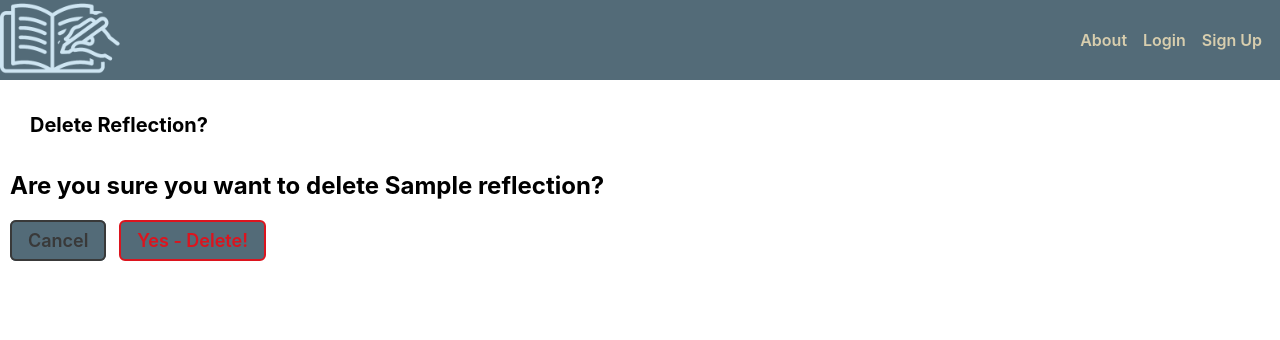
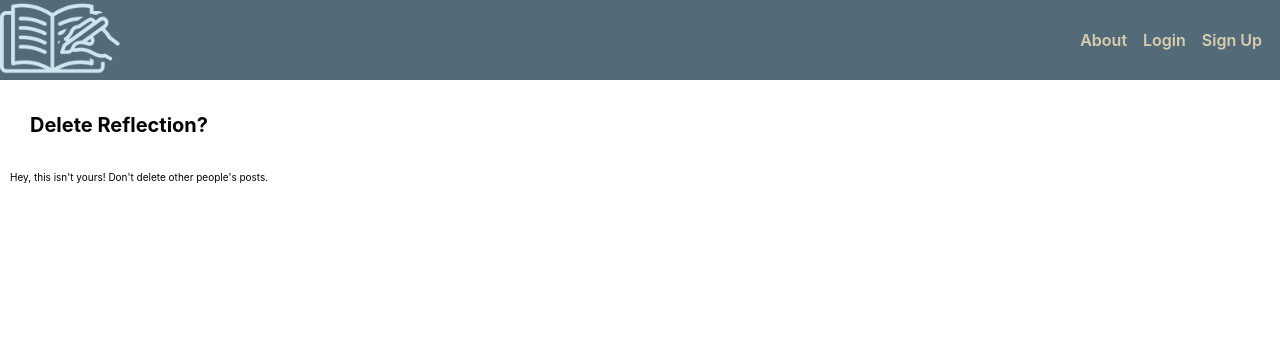
Before and after one commit to sara-searson/life-ledger, a Django app: template main_app/templates/main_app/reflection_confirm_delete.html in a window 1280 px wide. Shown: the top 340 px of the page. Run offline with Django 5.2, Linux system fonts and the light colour scheme; the template is opened without the code that fills it: most values are stand-ins (such as "Sample title", 1, 10 or a date in 2020); data that the repository does not hold is empty.

Commit message:
protected more typed urls

```diff
--- a/main_app/templates/main_app/reflection_confirm_delete.html
+++ b/main_app/templates/main_app/reflection_confirm_delete.html
@@ -5,13 +5,19 @@
 <div class="page-header">
   <h1>Delete Reflection?</h1>
 </div>
+{% if reflection.user == request.user %}
+  <h2>Are you sure you want to delete {{ reflection.name }}?</h2>
 
-<h2>Are you sure you want to delete {{ reflection.name }}?</h2>
+  <form action="" method="post" class="form">
+    {% csrf_token %}
+    <a href="{% url 'reflection-detail' reflection.id %}" class="btn secondary">Cancel</a>
+    <button type="submit" class="btn danger">Yes - Delete!</button>
+  </form>
+  {% else %}
+    <p class='not-owner'>Hey, this isn't yours! Don't delete other people's posts.</p>
+  {% endif %}
 
-<form action="" method="post" class="form">
-  {% csrf_token %}
-  <a href="{% url 'reflection-detail' reflection.id %}" class="btn secondary">Cancel</a>
-  <button type="submit" class="btn danger">Yes - Delete!</button>
-</form>
+
+
 
 {% endblock %}
--- a/main_app/templates/main_app/reflection_form.html
+++ b/main_app/templates/main_app/reflection_form.html
@@ -9,6 +9,7 @@
   <h1>What are you Thankful For?</h1>
 </div>
 
+{% if not reflection or reflection.user == request.user %}
   <form action="" method="post" class="form-container">
     {% csrf_token %}
     <table>
@@ -16,5 +17,8 @@
     </table>
     <button type="submit" class="btn submit">Submit!</button>
   </form>
+{% else %}
+  <p>Hey, stop trying to change other people's memories! What's wrong with you?</p>
+{% endif %}
 
 {% endblock %}
```
Lines whose indentation alone changed are shown as unchanged.
